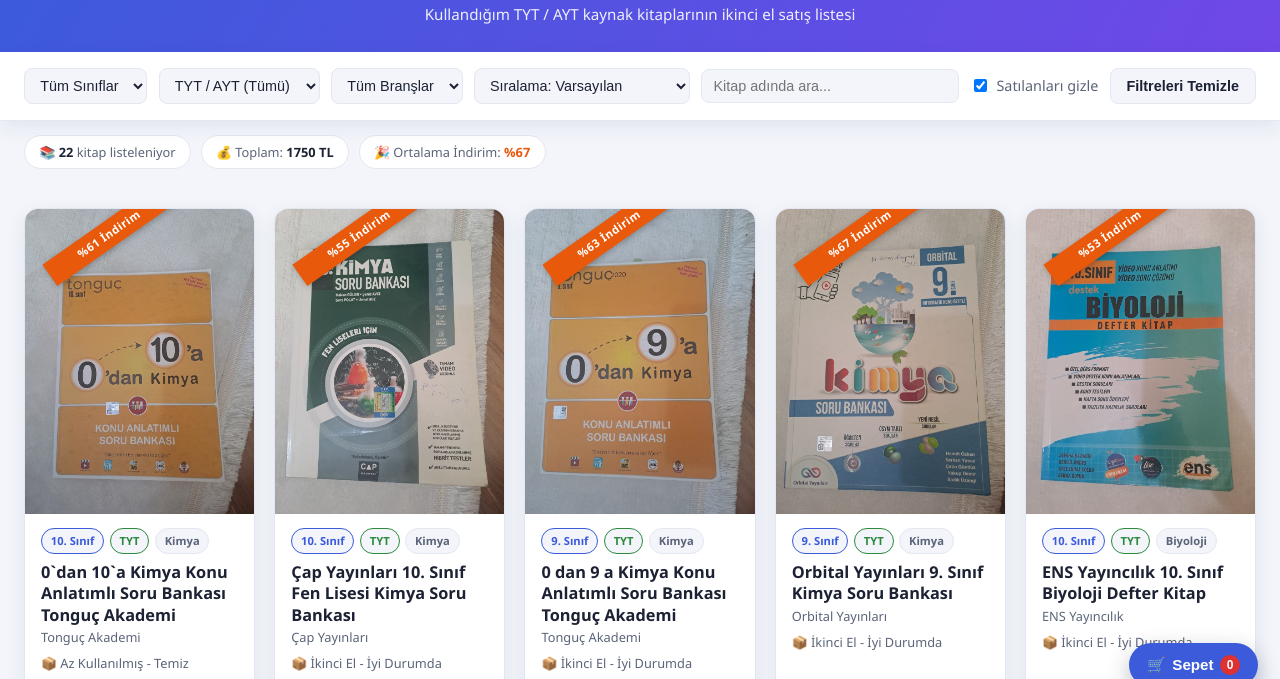
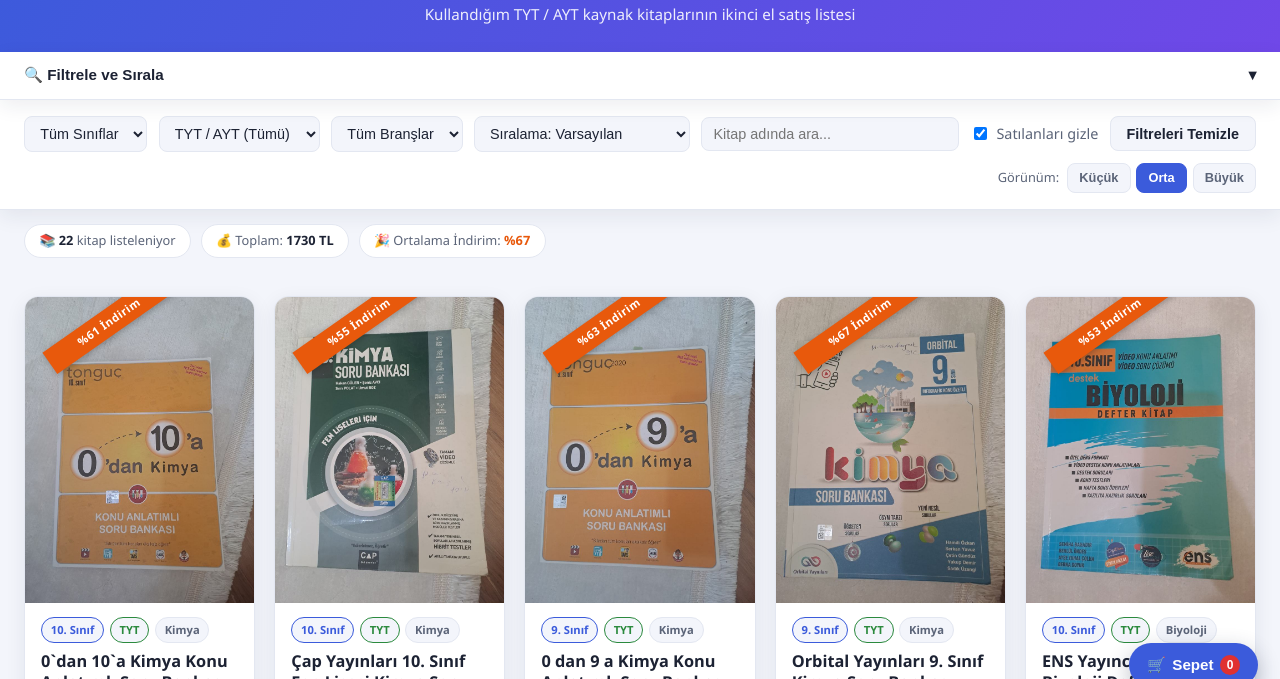
Before and after one commit to merenkay/yks-kitap-katalog, a website: page index.html in a window 1280 px wide. Shown: the part 91-770 px from the top of the page. Drawn offline with Linux system fonts and the light colour scheme.

Commit message:
Mobilde açılır/kapanır filtre paneli ve ayarlanabilir kart boyutu ekle
- Filtre/sıralama alanı artık "🔍 Filtrele ve Sırala" başlığına tıklanarak
  açılıp kapatılabiliyor; mobilde varsayılan kapalı başlıyor (yer kaplamasın
  diye), masaüstünde açık başlıyor.
- Filtrelerin yanına Küçük/Orta/Büyük kart boyutu seçimi eklendi; bu, grid
  sütunlarının minmax genişliğini (--card-min-width) değiştirerek aynı anda
  kaç kitabın yan yana göründüğünü kontrol ediyor. Tercih localStorage'da
  saklanıyor.

```diff
--- a/css/style.css
+++ b/css/style.css
@@ -101,10 +101,35 @@
   font-size: 0.95rem;
 }
 
-.filters {
+.filters-toggle {
   position: sticky;
   top: 0;
-  z-index: 20;
+  z-index: 21;
+  width: 100%;
+  display: flex;
+  align-items: center;
+  justify-content: space-between;
+  gap: 0.5rem;
+  background: var(--surface);
+  border: none;
+  border-bottom: 1px solid var(--border);
+  color: var(--text);
+  font-size: 0.95rem;
+  font-weight: 700;
+  padding: 0.9rem 1.5rem;
+  cursor: pointer;
+  box-shadow: var(--shadow);
+}
+
+.filters-toggle__chevron {
+  transition: transform 0.2s ease;
+}
+
+.filters-toggle[aria-expanded="false"] .filters-toggle__chevron {
+  transform: rotate(-90deg);
+}
+
+.filters {
   background: var(--surface);
   border-bottom: 1px solid var(--border);
   padding: 1rem 1.5rem;
@@ -113,6 +138,10 @@
   gap: 0.7rem;
   align-items: center;
   box-shadow: var(--shadow);
+}
+
+.filters.is-collapsed {
+  display: none;
 }
 
 .filters select,
@@ -431,8 +460,38 @@
 
 .grid {
   display: grid;
-  grid-template-columns: repeat(auto-fill, minmax(230px, 1fr));
+  grid-template-columns: repeat(auto-fill, minmax(var(--card-min-width, 230px), 1fr));
   gap: 1.2rem;
+}
+
+.grid-size {
+  display: flex;
+  align-items: center;
+  gap: 0.35rem;
+  margin-left: auto;
+}
+
+.grid-size__label {
+  font-size: 0.8rem;
+  color: var(--text-muted);
+  margin-right: 0.15rem;
+}
+
+.grid-size__btn {
+  background: var(--bg);
+  border: 1px solid var(--border);
+  color: var(--text-muted);
+  border-radius: 8px;
+  padding: 0.4rem 0.7rem;
+  font-size: 0.8rem;
+  font-weight: 600;
+  cursor: pointer;
+}
+
+.grid-size__btn.is-active {
+  background: var(--primary);
+  border-color: var(--primary);
+  color: #fff;
 }
 
 .card {
--- a/index.html
+++ b/index.html
@@ -20,7 +20,12 @@
   <span class="cart-fab__badge" id="cartBadge" hidden>0</span>
 </button>
 
-<div class="filters">
+<button class="filters-toggle" id="filtersToggle" type="button" aria-expanded="true" aria-controls="filtersPanel">
+  <span>🔍 Filtrele ve Sırala</span>
+  <span class="filters-toggle__chevron" id="filtersChevron">▾</span>
+</button>
+
+<div class="filters" id="filtersPanel">
   <select id="gradeFilter" aria-label="Sınıf filtresi">
     <option value="all">Tüm Sınıflar</option>
     <option value="9">9. Sınıf</option>
@@ -55,6 +60,13 @@
   </label>
 
   <button class="btn btn--reset" id="resetFilters" type="button">Filtreleri Temizle</button>
+
+  <div class="grid-size" role="group" aria-label="Kart görünüm boyutu">
+    <span class="grid-size__label">Görünüm:</span>
+    <button type="button" class="grid-size__btn" data-size="small">Küçük</button>
+    <button type="button" class="grid-size__btn" data-size="medium">Orta</button>
+    <button type="button" class="grid-size__btn" data-size="large">Büyük</button>
+  </div>
 </div>
 
 <div class="stats-bar" id="statsBar"></div>
--- a/js/app.js
+++ b/js/app.js
@@ -41,6 +41,8 @@
 document.addEventListener("DOMContentLoaded", () => {
   cacheElements();
   initTheme();
+  initFiltersToggle();
+  initGridSize();
   populateSubjectFilter();
   bindEvents();
   render();
@@ -52,6 +54,11 @@
   els.empty = document.getElementById("emptyState");
   els.statsBar = document.getElementById("statsBar");
   els.themeToggle = document.getElementById("themeToggle");
+
+  els.filtersToggle = document.getElementById("filtersToggle");
+  els.filtersChevron = document.getElementById("filtersChevron");
+  els.filtersPanel = document.getElementById("filtersPanel");
+  els.gridSizeButtons = document.querySelectorAll(".grid-size__btn");
 
   els.gradeFilter = document.getElementById("gradeFilter");
   els.examFilter = document.getElementById("examFilter");
@@ -175,6 +182,12 @@
   els.cartCopyBtn.addEventListener("click", copyOrderMessage);
 
   els.themeToggle.addEventListener("click", toggleTheme);
+
+  els.filtersToggle.addEventListener("click", toggleFiltersPanel);
+
+  els.gridSizeButtons.forEach((btn) => {
+    btn.addEventListener("click", () => setGridSize(btn.dataset.size));
+  });
 
   document.addEventListener("keydown", (e) => {
     if (e.key !== "Escape" && e.key !== "ArrowLeft" && e.key !== "ArrowRight") return;
@@ -599,6 +612,45 @@
   els.themeToggle.textContent = theme === "dark" ? "☀️" : "🌙";
 }
 
+// ---- Filtreler paneli (mobilde açılır/kapanır) ----
+const MOBILE_BREAKPOINT = 720;
+
+function initFiltersToggle() {
+  // Mobilde yer kaplamaması için varsayılan olarak kapalı başlar,
+  // masaüstünde açık başlar. Kullanıcı her iki durumda da elle değiştirebilir.
+  const startCollapsed = window.innerWidth <= MOBILE_BREAKPOINT;
+  setFiltersPanelState(!startCollapsed);
+}
+
+function toggleFiltersPanel() {
+  const isOpen = els.filtersToggle.getAttribute("aria-expanded") === "true";
+  setFiltersPanelState(!isOpen);
+}
+
+function setFiltersPanelState(open) {
+  els.filtersPanel.classList.toggle("is-collapsed", !open);
+  els.filtersToggle.setAttribute("aria-expanded", String(open));
+  els.filtersChevron.textContent = open ? "▾" : "▸";
+}
+
+// ---- Kart görünüm boyutu (kaç kitap aynı anda görünsün) ----
+const GRID_SIZE_STORAGE_KEY = "yksKatalogGorunumBoyutu";
+const GRID_SIZE_PX = { small: "170px", medium: "230px", large: "320px" };
+
+function initGridSize() {
+  const saved = localStorage.getItem(GRID_SIZE_STORAGE_KEY);
+  setGridSize(GRID_SIZE_PX[saved] ? saved : "medium");
+}
+
+function setGridSize(size) {
+  if (!GRID_SIZE_PX[size]) return;
+  document.documentElement.style.setProperty("--card-min-width", GRID_SIZE_PX[size]);
+  localStorage.setItem(GRID_SIZE_STORAGE_KEY, size);
+  els.gridSizeButtons.forEach((btn) => {
+    btn.classList.toggle("is-active", btn.dataset.size === size);
+  });
+}
+
 // ---- Yardımcılar ----
 function escapeHtml(str) {
   return String(str)
--- a/js/data.js
+++ b/js/data.js
@@ -204,7 +204,7 @@
       "Sadece dalgalar çözülmüş, tertemiz. Cilt ve kapak sağlam.",
     originalPrice: 525,
     originalPriceLink: "https://www.kitapisler.com/kafa-dengi-yayinlari-tyt-fizik-temel-ve-orta-duzey-soru-bankasi_53764.html",
-    sellPrice: 200,
+    sellPrice: 180,
     sold: false
   },
   {
```
